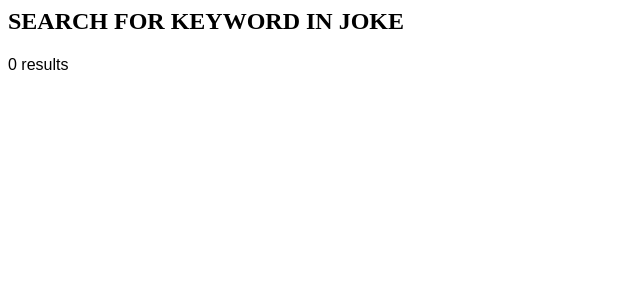
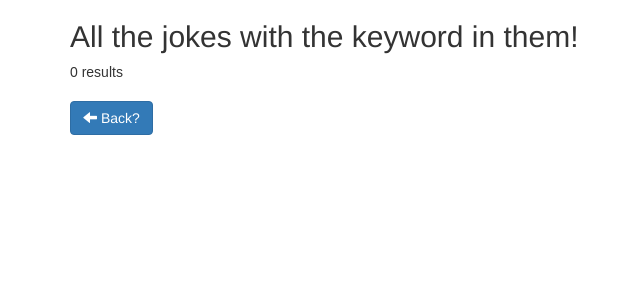
Before and after one commit to ashutosh215/jokeTime, a PHP site: page /includes/search_keyword.php?keyword=1 in a window 1280 px wide. Shown: the top 300 px of the page, without its empty margins (0-640 px from the left). Run offline with PHP 8.4, Linux system fonts and the light colour scheme; data comes from the database, SQL or seed files in the repository; some libraries are stand-ins or nearby versions.

Commit message:
Update search_keyword.php

```diff
--- a/includes/search_keyword.php
+++ b/includes/search_keyword.php
@@ -4,6 +4,9 @@
   <title></title>
   <link rel="stylesheet" href="//code.jquery.com/ui/1.12.1/themes/base/jquery-ui.css">
   <link rel="stylesheet" href="/resources/demos/style.css">
+  <link rel="stylesheet" href="https://maxcdn.bootstrapcdn.com/bootstrap/3.4.0/css/bootstrap.min.css">
+  <script src="https://ajax.googleapis.com/ajax/libs/jquery/3.4.1/jquery.min.js"></script>
+  <script src="https://maxcdn.bootstrapcdn.com/bootstrap/3.4.0/js/bootstrap.min.js"></script>
   <script src="https://code.jquery.com/jquery-1.12.4.js"></script>
   <script src="https://code.jquery.com/ui/1.12.1/jquery-ui.js"></script>
   <script>
@@ -12,12 +15,19 @@
   } );
   </script>
 </head>
+
+<div class="container">
   <?php
-
   include "db_connect.php";
   $keywordinform = $_GET["keyword"];
   $keywordinform = addslashes($keywordinform);
-echo "<h2>SEARCH FOR KEYWORD IN JOKE</h2>";
+  ?>
+  <div class="row">
+    <div class="col col-sm-12">
+      <h2>All the jokes with the keyword in them!</h2>
+    </div>
+  </div>
+  <?php
   $sql = "SELECT jokeId, jokeQues, jokeAns FROM jokes_table WHERE jokeQues LIKE '%$keywordinform%'";
   $result = $conn->query($sql);
   ?>
@@ -42,4 +52,9 @@ if ($result->num_rows > 0) {
   }
 
   ?>
+
+
   </div>
+  <br>
+  <a href="../index.php" class="btn btn-primary btn-primary"><span class="glyphicon glyphicon-arrow-left"></span> Back?</a>
+</div>
```
Lines whose indentation alone changed are shown as unchanged.
